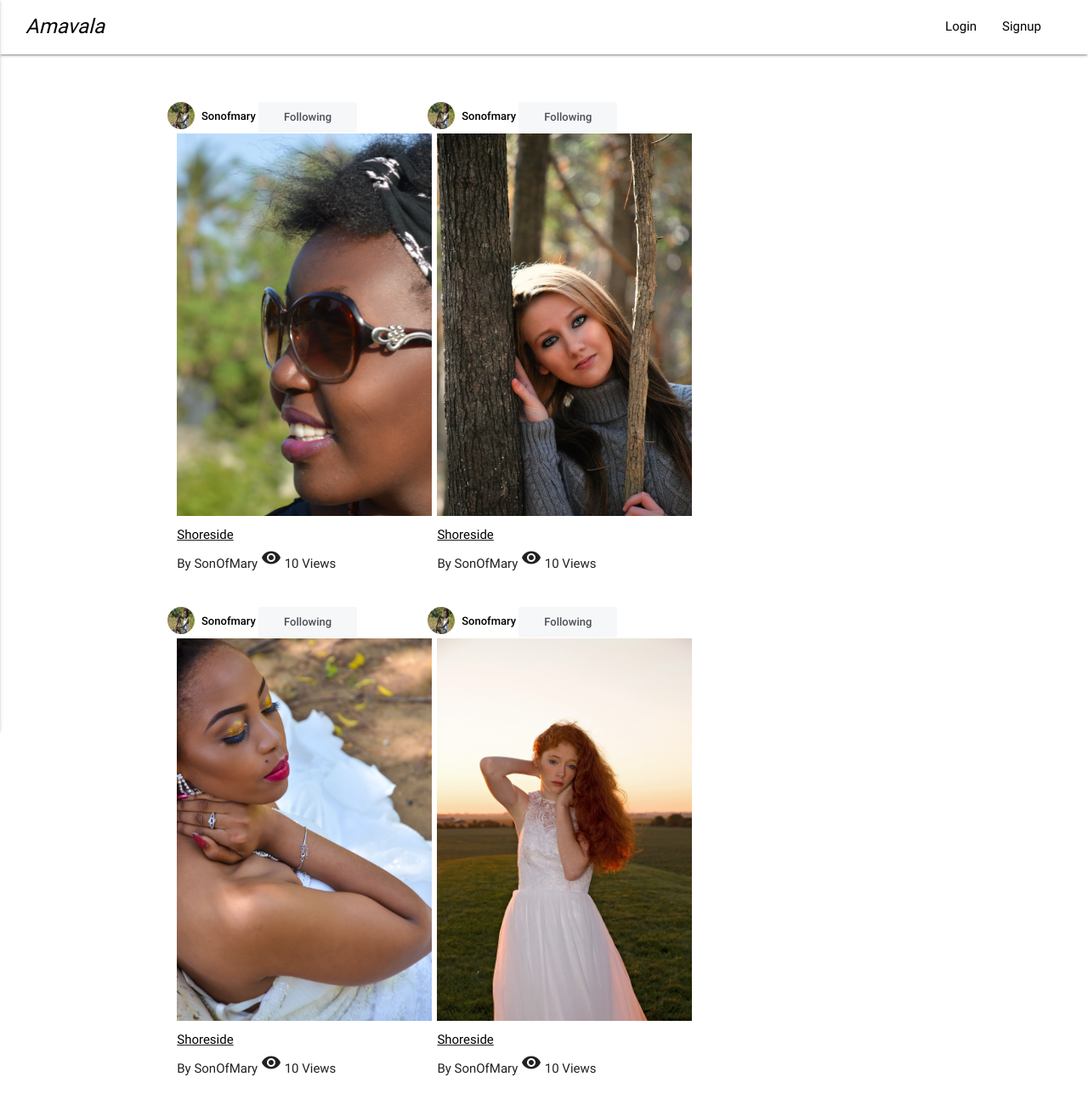
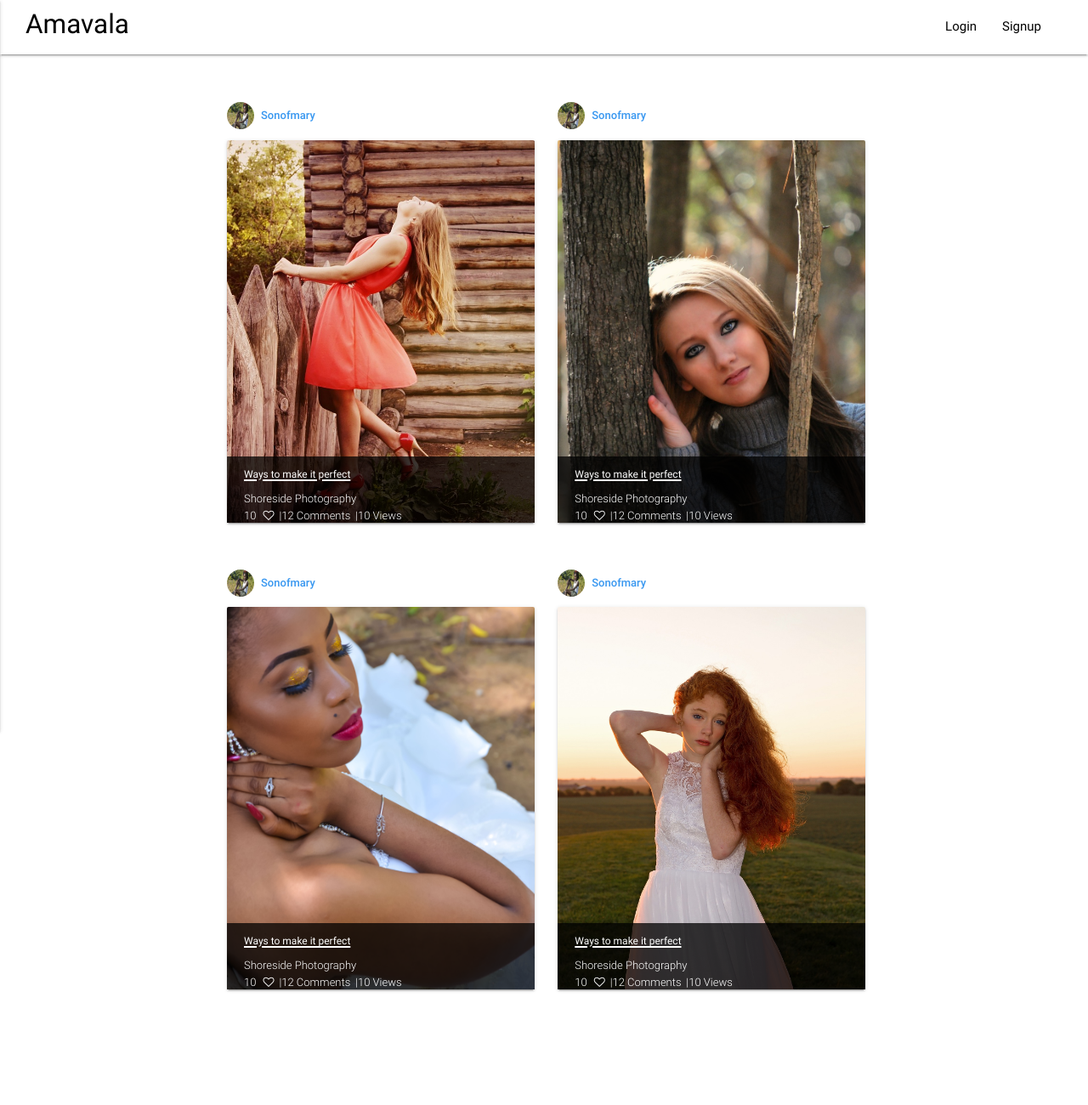
Before and after one commit to CherutoMercy/amavalatemplate, a plain HTML site: page photoshoots.html in a window 1280 px wide. Shown: the whole page at 85% size. After the commit the page ends 1219 px from the top, so only its background shows below. Drawn offline with nearby package versions, Linux system fonts and the light colour scheme.

Commit message:
some more styling

```diff
--- a/css/style.css
+++ b/css/style.css
@@ -41,17 +41,40 @@ nav .right1  li a {
 }
 nav .brand-logo {
   color: #000;
+  padding-top: 13px;
+  padding-left: 30px;
 }
 nav .brand-logo i, nav .brand-logo [class^="mdi-"], nav .brand-logo [class*="mdi-"], nav .brand-logo i.material-icons {
 
     padding-top: 15px;
 }
 
+nav #dropdown2 {
+    display: inline-block;
+    margin-top: 20px;
+    padding:5px 5px 5px 5px;
+}
+.dropdown-content.nested {
+   overflow-y: visible;
+}
+
+.dropdown-content .dropdown-content {
+   margin-left: 100%;
+}
 
 p {
   line-height: 2rem;
 }
 
+form p:last-child {
+    margin-bottom: 0;
+    margin-left: 0px;
+}
+
+.left-align {
+    text-align: left;
+    margin-right: 230px;
+}
 .p-elements {
   line-height: 1rem;
 }
@@ -179,20 +202,35 @@ background-color: #fff;
   width: 300px;
   object-fit: cover;
 }
+
+.cardimage1{
+  height: 350px;
+  width: 300px;
+  object-fit: cover;
+}
 .card-action {
     position: relative;
-    color: #000;
+    color: #808080;
     background-color: inherit;
-    border-top: 1px solid rgba(160, 160, 160, 0.2);
+    border-top: transparent !important;
     padding: 16px 24px;
 }
 
+.card-action .fa{
+  padding-right: 15px;
+}
 .card-action1 {
     position: relative;
     color: #000;
     background-color: inherit;
-    border-top: 1px solid rgba(160, 160, 160, 0.2);
+    border-top: transparent;
     padding: 3px 15px 5px 8px;
+}
+
+i.right {
+    float: right;
+    margin-left: 15px;
+    color: #808080;
 }
 
 .card-action .material-icons{
@@ -203,32 +241,51 @@ background-color: #fff;
 }
 
 .card .card-image .card-title {
+    line-height: 20px;
     color: #fff;
     position: absolute;
     bottom: 0;
     left: 0;
-    max-width: 100%;
-    padding: 24px;
+    width: 100%;
+    padding: 2px 0px 2px 20px;
+    background-color: rgba(0, 0, 0, 0.75);
 }
 
-.card .card-image .card-title p {
-    line-height: 0.4rem;
-    font-size: 18px;
+.card .card-image .card-title p a{
+    line-height: 30px;
+    font-size: 12px;
     font-weight: bolder;
     padding-bottom: 0px;
     margin-bottom: 0px;
-    background-color: rgba(160, 160, 160, 0.2);
+    text-decoration: none;
+    color: #fff;
 }
 
 .card-title p{
   margin: 0px 0px;
   text-decoration: underline;
 }
-.card .card-image .card-title h {
+.card .card-image .card-title h{
     line-height: 0.4rem;
-    font-size: 15px;
+    font-size: 13px;
     padding-bottom: 0px;
     margin-bottom: 0px;
+    color:#fff;
+}
+
+.card .card-image .card-title h a{
+    line-height: 0.4rem;
+    font-size: 13px;
+    padding-bottom: 0px;
+    margin-bottom: 0px;
+    color:#fff;
+}
+.card .card-image .card-title .fa{
+    line-height: 0.4rem;
+    font-size: 13px;
+    padding-left: 5px;
+    margin-bottom: 0px;
+    color:#fff;
 }
 
 #edit{
@@ -364,7 +421,7 @@ nav i.material-icons {
     background-color: #f6f7f9;
 }
 .btn-flat {
-    background-color: #f6f7f9;
+    background-color: #808080;
     color: #4b4f56;
     text-transform: none;
 }
@@ -380,8 +437,19 @@ nav i.material-icons {
     background-color: #808080;
 }
 
+.photos{
+  padding-left: 70px;
+  padding-right: 70px
+}
+
+textarea {
+    width: 100%;
+    height: 8rem;
+    background-color: transparent;
+    margin-bottom: 5px;
+}
 a {
-    color:#000;
+    color:#3897f0;
 }
 
 .chip{
@@ -406,7 +474,7 @@ a {
   font-size: inherit;
 }
 .copyright a{
-  color: #fff;
+  color: #3897f0;
 }
 
 footer.page-footer {
--- a/photoshoots.html
+++ b/photoshoots.html
@@ -8,11 +8,12 @@
   <!-- CSS  -->
   <link href="https://fonts.googleapis.com/icon?family=Material+Icons" rel="stylesheet">
   <link href="css/materialize.css" type="text/css" rel="stylesheet" media="screen,projection"/>
+   <link href="bower_components/font-awesome/css/font-awesome.min.css" type="text/css" rel="stylesheet" media="screen,projection"/>
   <link href="css/style.css" type="text/css" rel="stylesheet" media="screen,projection"/>
 </head>
 <body>
     <nav class="navbar-fixed">
-      <a id="logo-container" href="index.html" class="brand-logo"><i>Amavala</i></a>
+      <a id="logo-container" href="index.html" class="brand-logo">Amavala</a>
       <ul class="right hide-on-med-and-down">
         <li><a href="#modal2">Login</a></li>
         <li><li><a href="signup.html">Signup</a></li>
@@ -28,23 +29,25 @@
 <!-- SMALL PAGE NAVIGATION END -->
 <div class="container">
 <div class="section" style="padding-top:120px;">
-<div class="row">
+<div class="row photos">
 
-<div class="col s12 m6 l4">
-
+<div class="col s12 m6 l6">
   <div id="small_posts_body" class="row small_posts_list">
     <div class="col s12">
           <div class="chip">
             <img src="images/p3.jpg" alt="Contact Person">
             <a href="/profile">Sonofmary<a>
-                  <a href="#!" class="btn-flat ">Following</a>
           </div>
-          <div id="small_post_image" class="col s12">
-                <img class="cardimage" src="images/p.jpg">
-                  <div class ="card-title">
-                    <p><a href="morephotos.html">Shoreside</a></p>
-                    <h>By SonOfMary</h>
-                    <h><i class="material-icons">visibility</i> 10 Views</h>
+          <div class="card">
+            <div class="card-image">
+              <img  class="cardimage" src="images/shk.jpg">
+              <div class="card-title">
+                <p><a href="morephotos.html">Ways to make it perfect</a></p>
+                <h><a href="morephotos.html">Shoreside Photography</a></h><br>
+                <h>10 <i class="fa fa-heart-o"></i></h>
+                <h>|12 Comments</h>
+                <h>|10 Views</h>
+              </div>
             </div>
           </div>
     </div>
@@ -52,22 +55,23 @@
 </div>
 
 
-
-<div class="col s12 m6 l4">
-
+<div class="col s12 m6 l6">
   <div id="small_posts_body" class="row small_posts_list">
     <div class="col s12">
           <div class="chip">
             <img src="images/p3.jpg" alt="Contact Person">
             <a href="/profile">Sonofmary<a>
-                  <a href="#!" class="btn-flat ">Following</a>
           </div>
-          <div id="small_post_image" class="col s12">
-                <img class="cardimage" src="images/shk4.jpg">
-                  <div class ="card-title">
-                    <p><a href="morephotos.html">Shoreside</a></p>
-                    <h>By SonOfMary</h>
-                    <h><i class="material-icons">visibility</i> 10 Views</h>
+          <div class="card">
+            <div class="card-image">
+              <img  class="cardimage" src="images/shk4.jpg">
+              <div class="card-title">
+                <p><a href="morephotos.html">Ways to make it perfect</a></p>
+                <h><a href="morephotos.html">Shoreside Photography</a></h><br>
+                <h>10 <i class="fa fa-heart-o"></i></h>
+                <h>|12 Comments</h>
+                <h>|10 Views</h>
+              </div>
             </div>
           </div>
     </div>
@@ -75,58 +79,62 @@
 </div>
 
 
-<div class="col s12 m6 l4">
+<!--<div class="col s12 m6 l4">
+
+</div>-->
 
 </div>
 
-</div>
-
-<div class ="row">
-<div class="col s12 m6 l4">
-
+<div class ="row photos">
+<div class="col s12 m6 l6">
   <div id="small_posts_body" class="row small_posts_list">
     <div class="col s12">
           <div class="chip">
             <img src="images/p3.jpg" alt="Contact Person">
             <a href="/profile">Sonofmary<a>
-                  <a href="#!" class="btn-flat ">Following</a>
           </div>
-          <div id="small_post_image" class="col s12">
-                <img class="cardimage" src="images/img3.jpg">
-                  <div class ="card-title">
-                    <p><a href="morephotos.html">Shoreside</a></p>
-                    <h>By SonOfMary</h>
-                    <h><i class="material-icons">visibility</i> 10 Views</h>
+          <div class="card">
+            <div class="card-image">
+              <img  class="cardimage" src="images/img3.jpg">
+              <div class="card-title">
+                <p><a href="morephotos.html">Ways to make it perfect</a></p>
+                <h><a href="morephotos.html">Shoreside Photography</a></h><br>
+                <h>10 <i class="fa fa-heart-o"></i></h>
+                <h>|12 Comments</h>
+                <h>|10 Views</h>
+              </div>
             </div>
           </div>
     </div>
   </div>
 </div>
 
-<div class="col s12 m6 l4">
-
+<div class="col s12 m6 l6">
   <div id="small_posts_body" class="row small_posts_list">
     <div class="col s12">
           <div class="chip">
             <img src="images/p3.jpg" alt="Contact Person">
             <a href="/profile">Sonofmary<a>
-                  <a href="#!" class="btn-flat ">Following</a>
           </div>
-          <div id="small_post_image" class="col s12">
-                <img class="cardimage" src="images/shk5.jpg">
-                  <div class ="card-title">
-                    <p><a href="morephotos.html">Shoreside</a></p>
-                    <h>By SonOfMary</h>
-                    <h><i class="material-icons">visibility</i> 10 Views</h>
+          <div class="card">
+            <div class="card-image">
+              <img  class="cardimage" src="images/shk5.jpg">
+              <div class="card-title">
+                <p><a href="morephotos.html">Ways to make it perfect</a></p>
+                <h><a href="morephotos.html">Shoreside Photography</a></h><br>
+                <h>10 <i class="fa fa-heart-o"></i></h>
+                <h>|12 Comments</h>
+                <h>|10 Views</h>
+              </div>
             </div>
           </div>
     </div>
   </div>
 </div>
 
-<div class="col s12 m6 l4">
+<!--<div class="col s12 m6 l4">
 
- </div>
+ </div>-->
 
 </div>
           </div>
```
Also changed, not shown: index.html (+2 -9 lines), landing.html (+26 -20 lines), morephotos.html (+58 -12 lines), newphotoshoot.html (+1 -1 lines), profile.html (+1 -1 lines), signup.html (+1 -1 lines), users.html (+1 -1 lines). Lines whose indentation alone changed are shown as unchanged.
